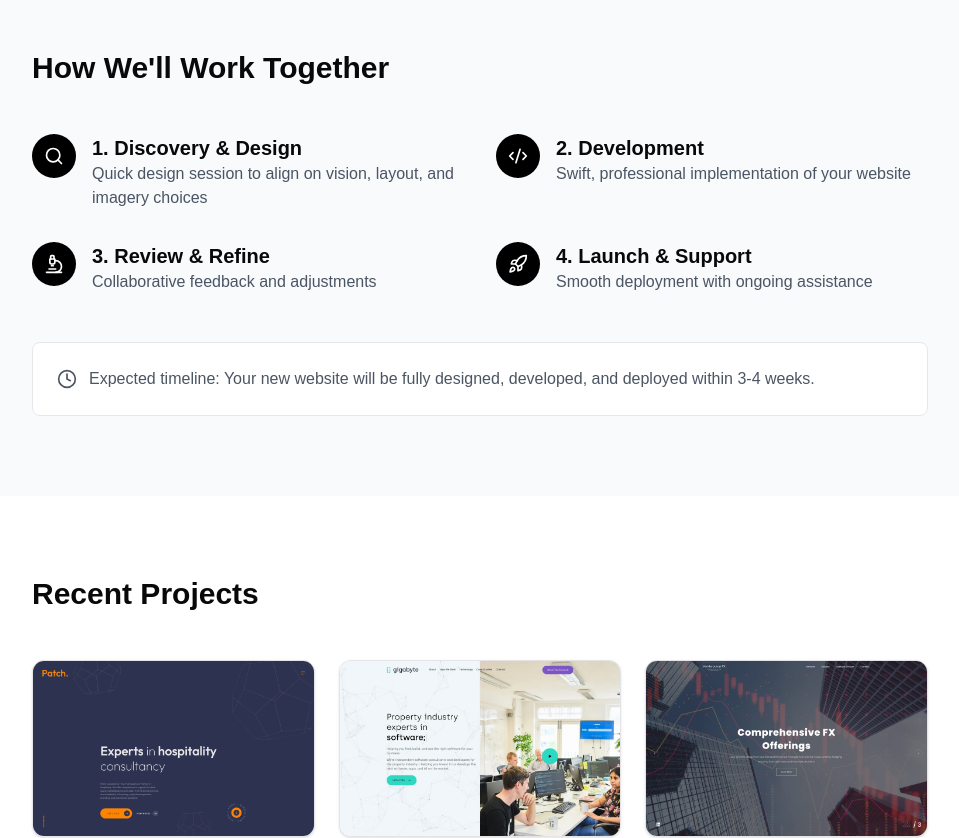
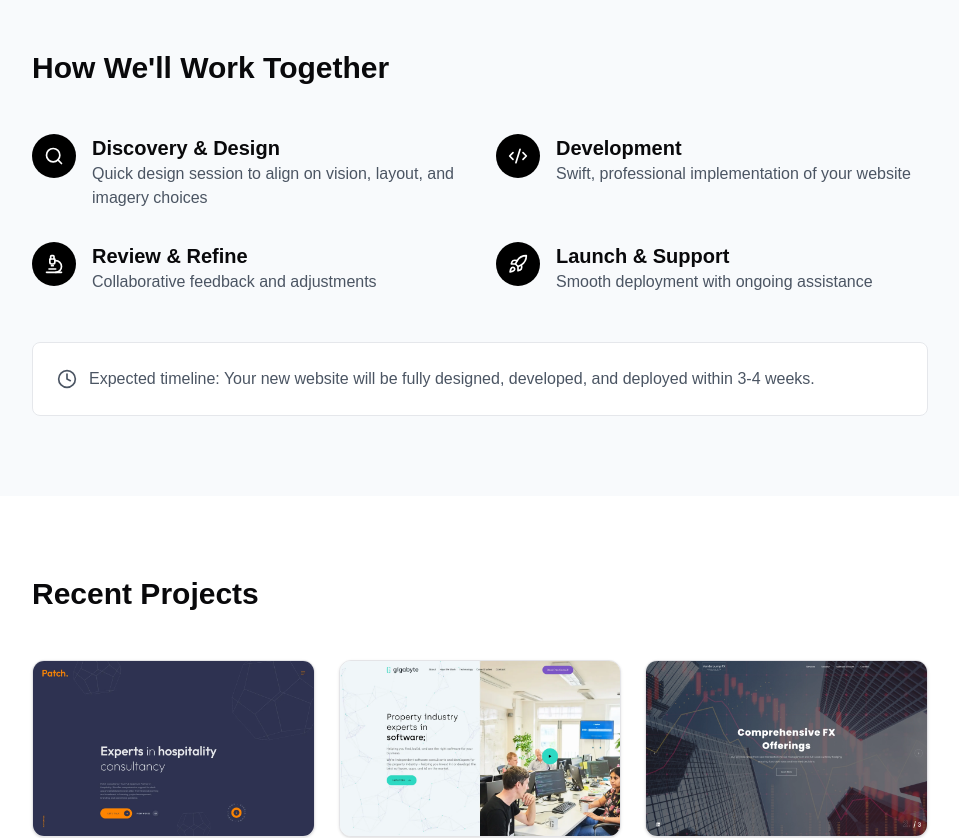
Before and after one commit to jackvdp/project-proposal, a Next.js app: page / in a window 1280 px wide. Shown: the part 1160-1998 px from the top of the page, without its empty margins (160-1119 px from the left). Built offline with nearby package versions, Linux system fonts and the light colour scheme.

Commit message:
Refactor to reduce repetition

```diff
--- a/app/page.tsx
+++ b/app/page.tsx
@@ -6,13 +6,7 @@ import { Separator } from "@/components/ui/separator";
 import { ArrowRight, Heart, Home, Microscope, Rocket, Code2, Search, Clock, Mail, Phone } from 'lucide-react';
 import AOS from 'aos';
 import 'aos/dist/aos.css';
-
-interface CaseStudy {
-  title: string;
-  description: string;
-  url: string;
-  image: string;
-}
+import CaseStudies from '@/components/CaseStudies';
 
 const ProposalPage = () => {
   useEffect(() => {
@@ -21,27 +15,6 @@ const ProposalPage = () => {
       once: true
     });
   }, []);
-
-  const caseStudies: CaseStudy[] = [
-    {
-      title: "Patch Consultancy",
-      description: "Professional hospitality consultancy",
-      url: "patchconsultancy.co.uk",
-      image: "/images/casestudies/patch.webp"
-    },
-    {
-      title: "Gigabyte Software",
-      description: "Technology solutions platform",
-      url: "gigabyte.software",
-      image: "/images/casestudies/gigabyte.webp"
-    },
-    {
-      title: "Vanderpump FX",
-      description: "Forex services website",
-      url: "vanderpumpfx.com",
-      image: "/images/casestudies/vanderpumpfx.webp"
-    }
-  ];
 
   const openEmail = () => {
     window.location.href = "mailto:jack@pumpymusic.co.uk";
@@ -134,50 +107,40 @@ const ProposalPage = () => {
         <div className="max-w-4xl mx-auto space-y-12">
           <h3 className="text-3xl font-semibold" data-aos="fade-up">How We'll Work Together</h3>
           <div className="grid grid-cols-1 md:grid-cols-2 gap-8">
-            <div className="space-y-4" data-aos="fade-right" data-aos-delay="100">
+            {[
+              {
+                title: "Discovery & Design",
+                description: "Quick design session to align on vision, layout, and imagery choices",
+                icon: Search
+              },
+              {
+                title: "Development",
+                description: "Swift, professional implementation of your website",
+                icon: Code2
+              },
+              {
+                title: "Review & Refine",
+                description: "Collaborative feedback and adjustments",
+                icon: Microscope
+              },
+              {
+                title: "Launch & Support",
+                description: "Smooth deployment with ongoing assistance",
+                icon: Rocket
+              },
+            ].map((step, index) => (
+              <div key={index} className="space-y-4" data-aos={`fade-${index % 2 === 0 ? 'right' : 'left'}`} data-aos-delay={index * 100}>
                 <div className="flex items-start space-x-4">
                   <div className="bg-black rounded-full p-3 flex-shrink-0">
-                  <Search className="h-5 w-5 text-white" />
+                    <step.icon className="h-5 w-5 text-white" />
                   </div>
                   <div>
-                  <h4 className="text-xl font-semibold">1. Discovery & Design</h4>
-                  <p className="text-gray-600">Quick design session to align on vision, layout, and imagery choices</p>
+                    <h4 className="text-xl font-semibold">{step.title}</h4>
+                    <p className="text-gray-600">{step.description}</p>
                   </div>
                 </div>
               </div>
-            <div className="space-y-4" data-aos="fade-left" data-aos-delay="200">
-              <div className="flex items-start space-x-4">
-                <div className="bg-black rounded-full p-3 flex-shrink-0">
-                  <Code2 className="h-5 w-5 text-white" />
-                </div>
-                <div>
-                  <h4 className="text-xl font-semibold">2. Development</h4>
-                  <p className="text-gray-600">Swift, professional implementation of your website</p>
-                </div>
-              </div>
-            </div>
-            <div className="space-y-4" data-aos="fade-right" data-aos-delay="300">
-              <div className="flex items-start space-x-4">
-                <div className="bg-black rounded-full p-3 flex-shrink-0">
-                  <Microscope className="h-5 w-5 text-white" />
-                </div>
-                <div>
-                  <h4 className="text-xl font-semibold">3. Review & Refine</h4>
-                  <p className="text-gray-600">Collaborative feedback and adjustments</p>
-                </div>
-              </div>
-            </div>
-            <div className="space-y-4" data-aos="fade-left" data-aos-delay="400">
-              <div className="flex items-start space-x-4">
-                <div className="bg-black rounded-full p-3 flex-shrink-0">
-                  <Rocket className="h-5 w-5 text-white" />
-                </div>
-                <div>
-                  <h4 className="text-xl font-semibold">4. Launch & Support</h4>
-                  <p className="text-gray-600">Smooth deployment with ongoing assistance</p>
-                </div>
-              </div>
-            </div>
+            ))}
           </div>
 
           <div
@@ -199,11 +162,7 @@ const ProposalPage = () => {
       <section className="py-20 px-6">
         <div className="max-w-4xl mx-auto space-y-12">
           <h3 className="text-3xl font-semibold" data-aos="fade-up">Recent Projects</h3>
-          <div className="grid grid-cols-1 md:grid-cols-3 gap-6">
-            {caseStudies.map((study, index) => (
-              <CaseStudyView key={index} study={study} index={index} />
-            ))}
-          </div>
+          <CaseStudies />
         </div>
       </section>
 
@@ -221,26 +180,18 @@ const ProposalPage = () => {
               <div className="space-y-4">
                 <p className="text-gray-600">Everything included:</p>
                 <ul className="space-y-3">
-                  <li className="flex items-center">
+                  {[
+                    'Complete website development',
+                    'Responsive design for all devices',
+                    'Professional content writing and copywriting',
+                    'Personal design consultation',
+                    'Ongoing support at no extra cost'
+                  ].map((item, index) => (
+                    <li key={index} className="flex items-center">
                       <ArrowRight className="mr-2 h-4 w-4 flex-shrink-0" />
-                    Complete website development
+                      {item}
                     </li>
-                  <li className="flex items-center">
-                    <ArrowRight className="mr-2 h-4 w-4 flex-shrink-0" />
-                    Responsive design for all devices
-                  </li>
-                  <li className="flex items-center">
-                    <ArrowRight className="mr-2 h-4 w-4 flex-shrink-0" />
-                    Professional content writing and copywriting
-                  </li>
-                  <li className="flex items-center">
-                    <ArrowRight className="mr-2 h-4 w-4 flex-shrink-0" />
-                    Personal design consultation
-                  </li>
-                  <li className="flex items-center">
-                    <ArrowRight className="mr-2 h-4 w-4 flex-shrink-0" />
-                    Ongoing support at no extra cost
-                  </li>
+                  ))}
                 </ul>
               </div>
             </CardContent>
@@ -291,34 +242,3 @@ const ProposalPage = () => {
 };
 
 export default ProposalPage;
-
-function CaseStudyView({ study, index }: { study: CaseStudy, index: number }) {
-  return (
-    <a
-      key={index}
-      href={`https://${study.url}`}
-      target="_blank"
-      rel="noopener noreferrer"
-      className="group relative"
-      data-aos="fade-up"
-      data-aos-delay={index * 100}
-    >
-      <Card className="overflow-hidden">
-        <div className='aspect-[16/10] relative'>
-          <img src={study.image} alt={study.title} className="w-full h-full object-cover" />
-          <div className="absolute inset-0 bg-black bg-opacity-0 group-hover:bg-opacity-75 transition-all duration-300 flex items-center justify-center">
-            <div className="opacity-0 group-hover:opacity-100 text-white text-center p-4 transform translate-y-4 group-hover:translate-y-0 transition-all duration-300">
-              <h4 className="font-semibold mb-2">{study.title}</h4>
-              <p className="text-sm">{study.description}</p>
-              <div className="mt-4 flex items-center justify-center">
-                <span>Visit Site</span>
-                <ArrowRight className="ml-2 h-4 w-4" />
-              </div>
-            </div>
-          </div>
-        </div>
-
-      </Card>
-    </a>
-  );
-}
--- /dev/null
+++ b/components/CaseStudies.tsx
@@ -0,0 +1,71 @@
+import { Card } from "./ui/card";
+import { ArrowRight } from "lucide-react";
+
+interface CaseStudy {
+    title: string;
+    description: string;
+    url: string;
+    image: string;
+}
+
+const caseStudies: CaseStudy[] = [
+    {
+        title: "Patch Consultancy",
+        description: "Professional hospitality consultancy",
+        url: "patchconsultancy.co.uk",
+        image: "/images/casestudies/patch.webp"
+    },
+    {
+        title: "Gigabyte Software",
+        description: "Technology solutions platform",
+        url: "gigabyte.software",
+        image: "/images/casestudies/gigabyte.webp"
+    },
+    {
+        title: "Vanderpump FX",
+        description: "Forex services website",
+        url: "vanderpumpfx.com",
+        image: "/images/casestudies/vanderpumpfx.webp"
+    }
+];
+
+export default function CaseStudies() {
+    return (
+        <div className="grid grid-cols-1 md:grid-cols-3 gap-6">
+            {caseStudies.map((study, index) => (
+                <CaseStudyView key={index} study={study} index={index} />
+            ))}
+        </div>
+    );
+}
+
+function CaseStudyView({ study, index }: { study: CaseStudy, index: number }) {
+    return (
+        <a
+            key={index}
+            href={`https://${study.url}`}
+            target="_blank"
+            rel="noopener noreferrer"
+            className="group relative"
+            data-aos="fade-up"
+            data-aos-delay={index * 100}
+        >
+            <Card className="overflow-hidden">
+                <div className='aspect-[16/10] relative'>
+                    <img src={study.image} alt={study.title} className="w-full h-full object-cover" />
+                    <div className="absolute inset-0 bg-black bg-opacity-0 group-hover:bg-opacity-75 transition-all duration-300 flex items-center justify-center">
+                        <div className="opacity-0 group-hover:opacity-100 text-white text-center p-4 transform translate-y-4 group-hover:translate-y-0 transition-all duration-300">
+                            <h4 className="font-semibold mb-2">{study.title}</h4>
+                            <p className="text-sm">{study.description}</p>
+                            <div className="mt-4 flex items-center justify-center">
+                                <span>Visit Site</span>
+                                <ArrowRight className="ml-2 h-4 w-4" />
+                            </div>
+                        </div>
+                    </div>
+                </div>
+
+            </Card>
+        </a>
+    );
+}
```
Lines whose indentation alone changed are shown as unchanged.
